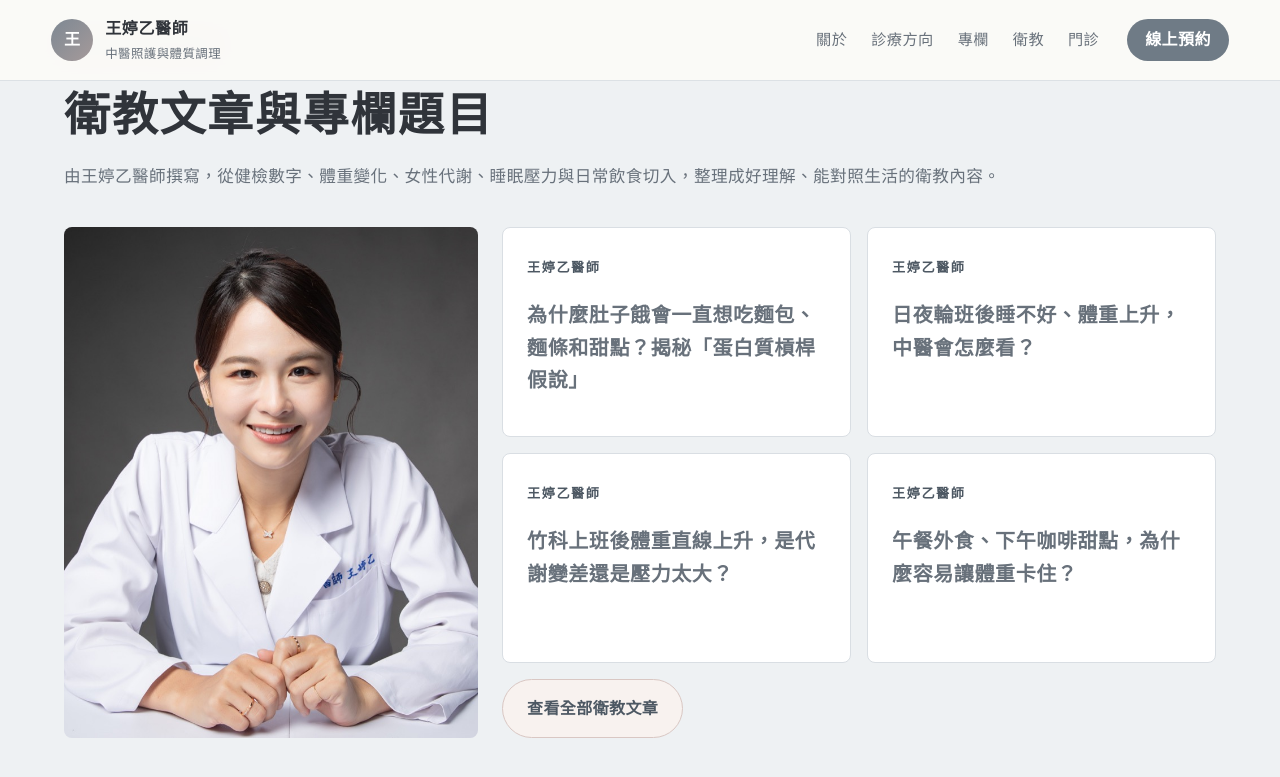
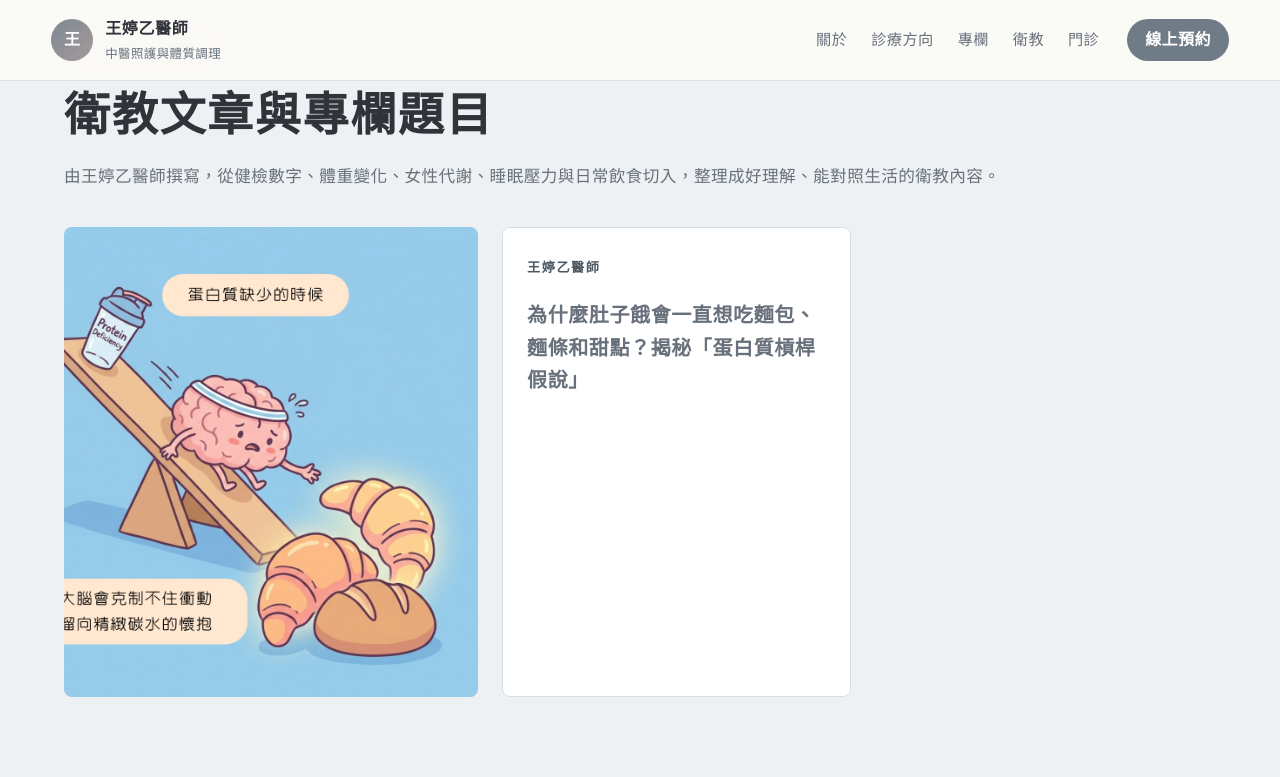
Before and after one commit to cheer3366/wang-tingyi-tcm, a Jekyll site: the page built from index.html, in a window 1280 px wide and 900 px high, scrolled down 3906 px. Shown: the top 777 px of the window. Built offline with Jekyll 4.4.1, drawn with Linux system fonts in a browser that asks for light colours.

Commit message:
Feature new protein satiety article on homepage

```diff
--- a/index.html
+++ b/index.html
@@ -362,17 +362,13 @@ layout: null
         </div>
         <div class="article-layout">
           <figure class="article-image">
-            <img src="assets/article.jpg" alt="王婷乙醫師近照" />
+            <img src="assets/uploads/file.png" alt="蛋白質槓桿假說文章封面" />
           </figure>
           <div class="article-list">
-            {% assign health_articles = site.pages | where: "layout", "article" | where: "published", true | sort: "date" | reverse %}
-            {% for article in health_articles limit: 4 %}
-            <a class="article-card" href="{{ site.baseurl }}{{ article.url }}">
-              <span>{{ article.author | default: "王婷乙醫師" }}</span>
-              <h3>{{ article.title }}</h3>
+            <a class="article-card" href="{{ site.baseurl }}/articles/protein-satiety.html">
+              <span>王婷乙醫師</span>
+              <h3>為什麼肚子餓會一直想吃麵包、麵條和甜點？揭秘「蛋白質槓桿假說」</h3>
             </a>
-            {% endfor %}
-            <a class="article-more" href="{{ site.baseurl }}/articles/">查看全部衛教文章</a>
           </div>
         </div>
       </section>
```
